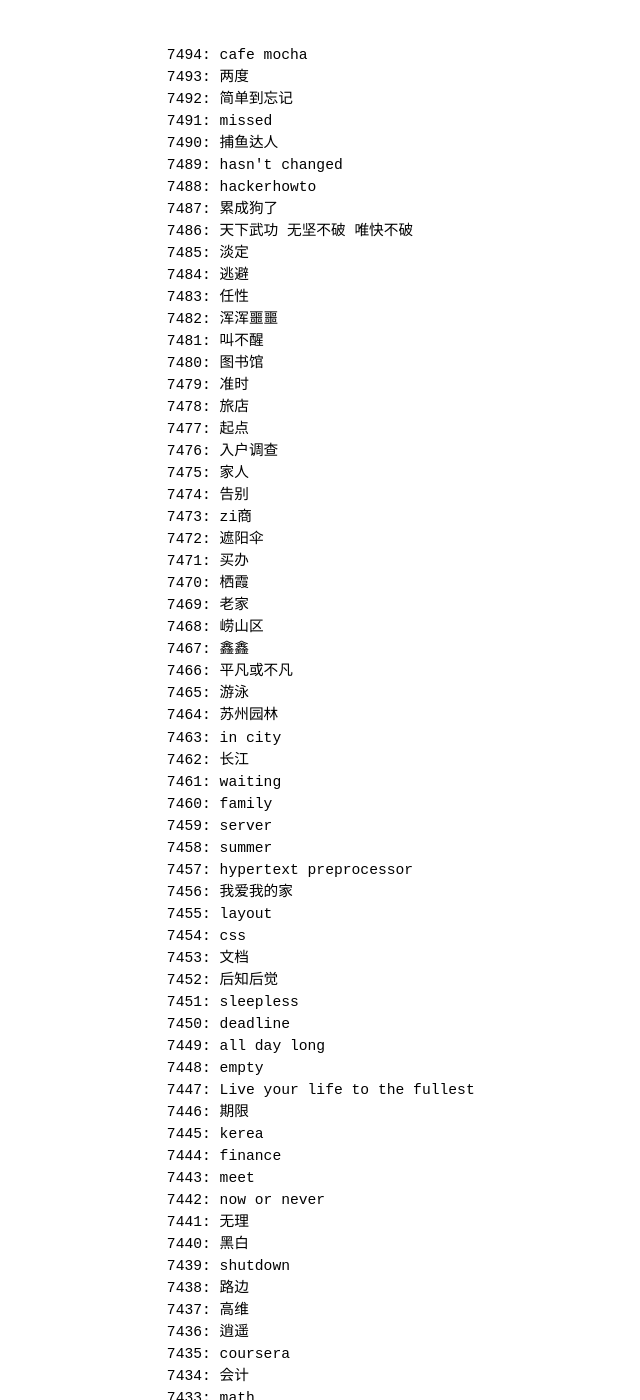
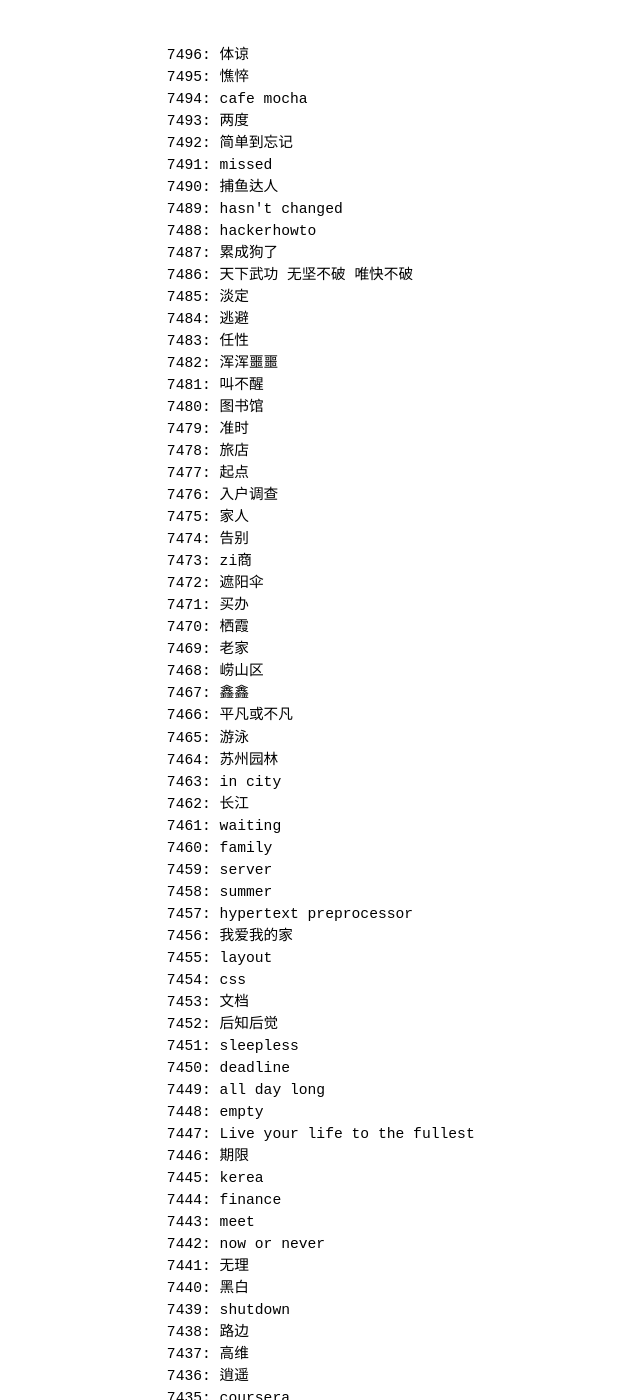
Before and after one commit to betamint/blog, a Jekyll site: the page built from daily-words.html, in a window 1280 px wide and 1400 px high. Shown: the whole window, without its empty margins (165-805 px from the left). Built offline with Jekyll 4.4.1, drawn with Linux system fonts in a browser that asks for light colours; some of the changed text lies outside the part shown.

Commit message:
7495-7496

```diff
--- a/daily-words.html
+++ b/daily-words.html
@@ -2,6 +2,8 @@
 layout: default
 ---
 <pre>
+7496: 体谅
+7495: 憔悴
 7494: cafe mocha
 7493: 两度
 7492: 简单到忘记
```
